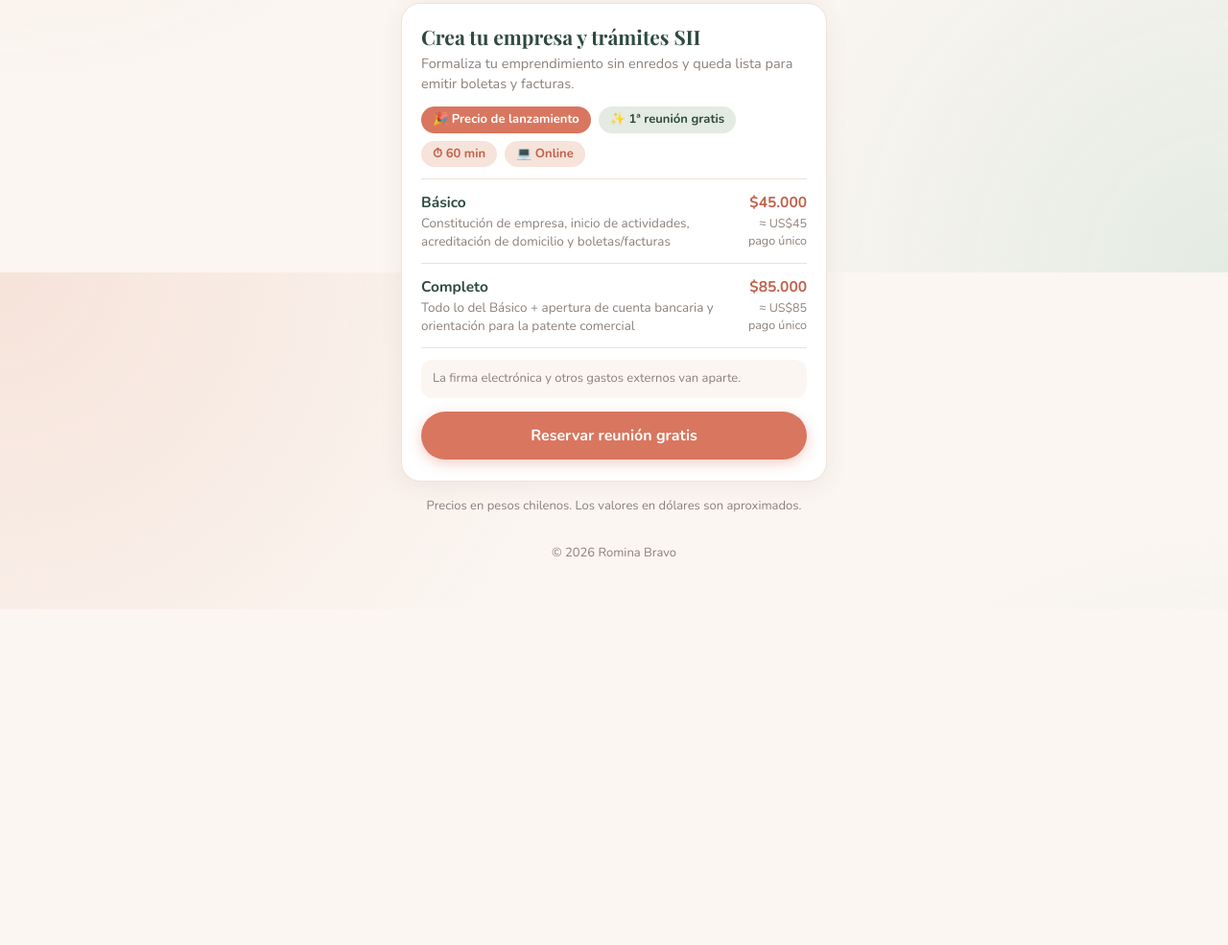
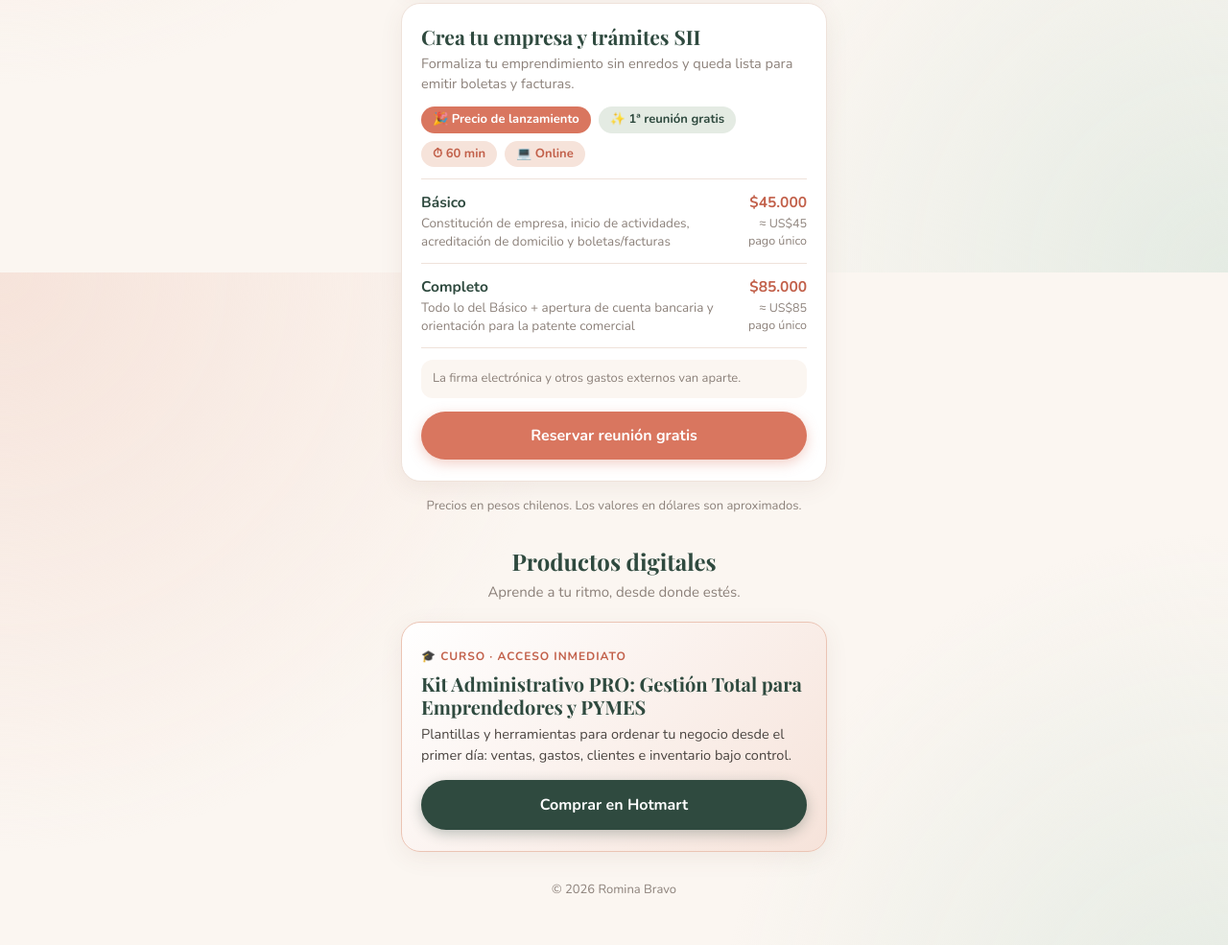
Before and after one commit to rominabravoramirez-star/app-asesorias-, a plain HTML site: page index.html in a window 1280 px wide. Shown: the part 2916-3901 px from the top of the page at 96% size. Before the commit the page ends 3551 px from the top, so only its background shows below. Drawn offline with nearby package versions, Linux system fonts and the light colour scheme.

Commit message:
Agrega link de Hotmart del Kit Administrativo PRO
Co-Authored-By: Claude Opus 5.5 <noreply@anthropic.com>
Claude-Session: https://claude.ai/code/session_019KtLQyWy18X1UYNvtiRAKR

```diff
--- a/index.html
+++ b/index.html
@@ -356,7 +356,7 @@ const CONFIG = {
       descripcion: "Plantillas y herramientas para ordenar tu negocio desde el primer día: ventas, gastos, clientes e inventario bajo control.",
       precio: "",
       boton: "Comprar en Hotmart",
-      link: "",
+      link: "https://go.hotmart.com/L106584006Q?dp=1",
     },
   ],
 
```
